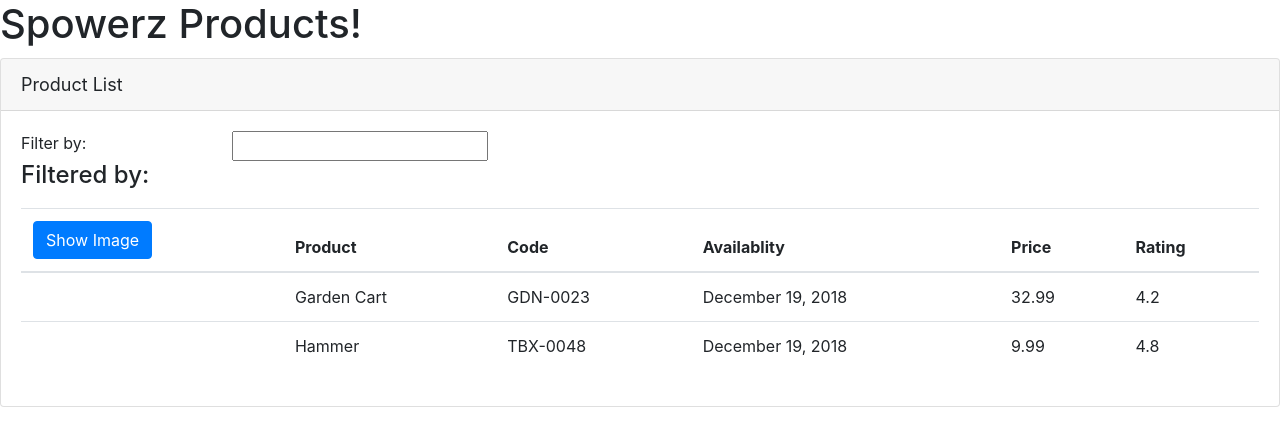
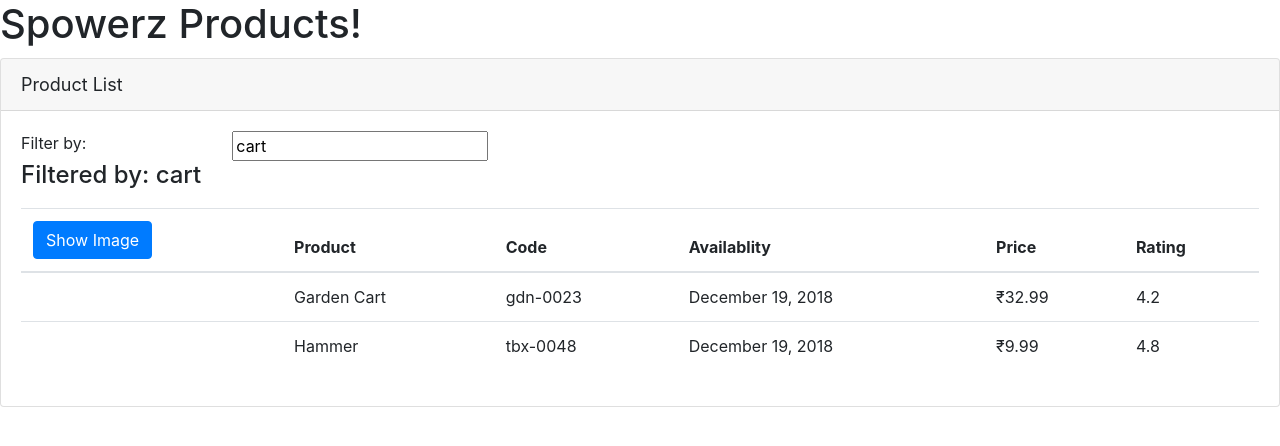
Before and after one commit to balasekar/angularProductManager, an Angular app: page / in a window 1280 px wide. Shown: the top 446 px of the page. Built offline with nearby package versions, Linux system fonts and the light colour scheme.

Commit message:
Step : Data binding & Transforming data with pipes

```diff
--- a/src/app/app.module.ts
+++ b/src/app/app.module.ts
@@ -4,6 +4,7 @@
 import { AppRoutingModule } from './app-routing.module';
 import { AppComponent } from './app.component';
 import {ProductListComponent} from './products/product-list.component';
+import {FormsModule} from '@angular/forms';
 
 @NgModule({
   declarations: [
@@ -12,6 +13,7 @@
   ],
   imports: [
     BrowserModule,
+    FormsModule,
     AppRoutingModule
   ],
   providers: [],
--- a/src/app/products/product-list.component.html
+++ b/src/app/products/product-list.component.html
@@ -7,12 +7,12 @@
     <div class='row'>
       <div class='col-md-2'> Filter by: </div>
       <div class='col-md-4'>
-        <input type='text'/>
+        <input type='text' [(ngModel)]='listFilter'/>
       </div>
     </div>
     <div class='row'>
       <div class='col-md-6'>
-        <h4>Filtered by: </h4>
+        <h4>Filtered by: {{listFilter}}</h4>
       </div>
     </div>
     <div class='table-responsive'>
@@ -42,9 +42,9 @@
                    [style.margin.px]='imageMargin'
               ></td>
           <td>{{product.productName}}</td>
-          <td>{{product.productCode}}</td>
+          <td>{{product.productCode | lowercase}}</td>
           <td>{{product.releaseDate}}</td>
-          <td>{{product.price}}</td>
+          <td>{{product.price | currency: 'INR':'symbol': '1.2-2'}}</td>
           <td>{{product.rating}}</td>
         </tr>
         </tbody>
--- a/src/app/products/product-list.component.ts
+++ b/src/app/products/product-list.component.ts
@@ -9,6 +9,7 @@
   imageWidth = 50;
   imageMargin = 2;
   showImage = false;
+  listFilter = 'cart';
   products: any[] = [
     {
       'productId': 1,
```
